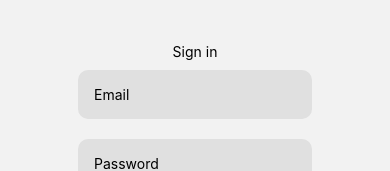
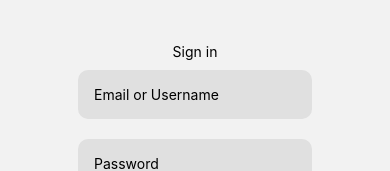
Before and after one commit to g-kimani/airpark, a React Native app: screen /LoginScreen in a window 390 px wide. Shown: the part 269-440 px from the top of the page. Built offline with nearby package versions, Linux system fonts and the light colour scheme.

Commit message:
added login by usernam or email

```diff
--- a/screens/LoginScreen.tsx
+++ b/screens/LoginScreen.tsx
@@ -32,13 +32,13 @@ type ContextTypes = {
 };
 
 const LoginScreen = ({ navigation }: Props) => {
-  const [username, setUsername] = useState("");
+  const [login, setLogin] = useState("");
   const [password, setPassword] = useState("");
 
   const { user, setUser } = useContext<ContextTypes>(UserContext);
 
   const handleLogin = () => {
-    loginUser({ username, password }).then((data) => {
+    loginUser({ login, password }).then((data) => {
       setUser(data);
       save("auth-token", data.token);
       save("user", data.user);
@@ -59,10 +59,10 @@ const LoginScreen = ({ navigation }: Props) => {
       >
         <Text>Sign in</Text>
         <TextInput
-          placeholder="Email"
+          placeholder="Email or Username"
           style={styles.inputText}
-          value={username}
-          onChangeText={(text) => setUsername(text)}
+          value={login}
+          onChangeText={(text) => setLogin(text)}
         />
         <TextInput
           placeholder="Password"
```
